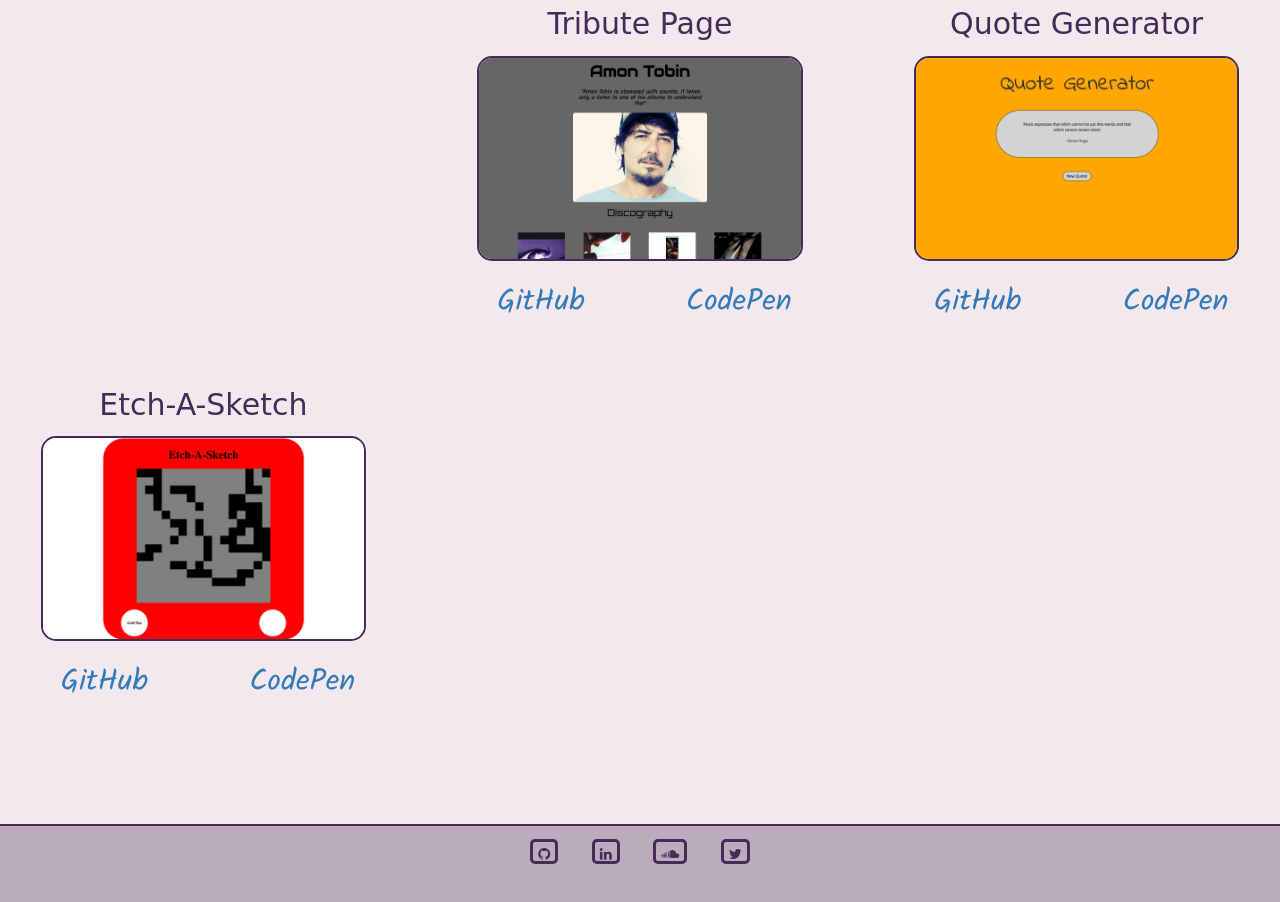
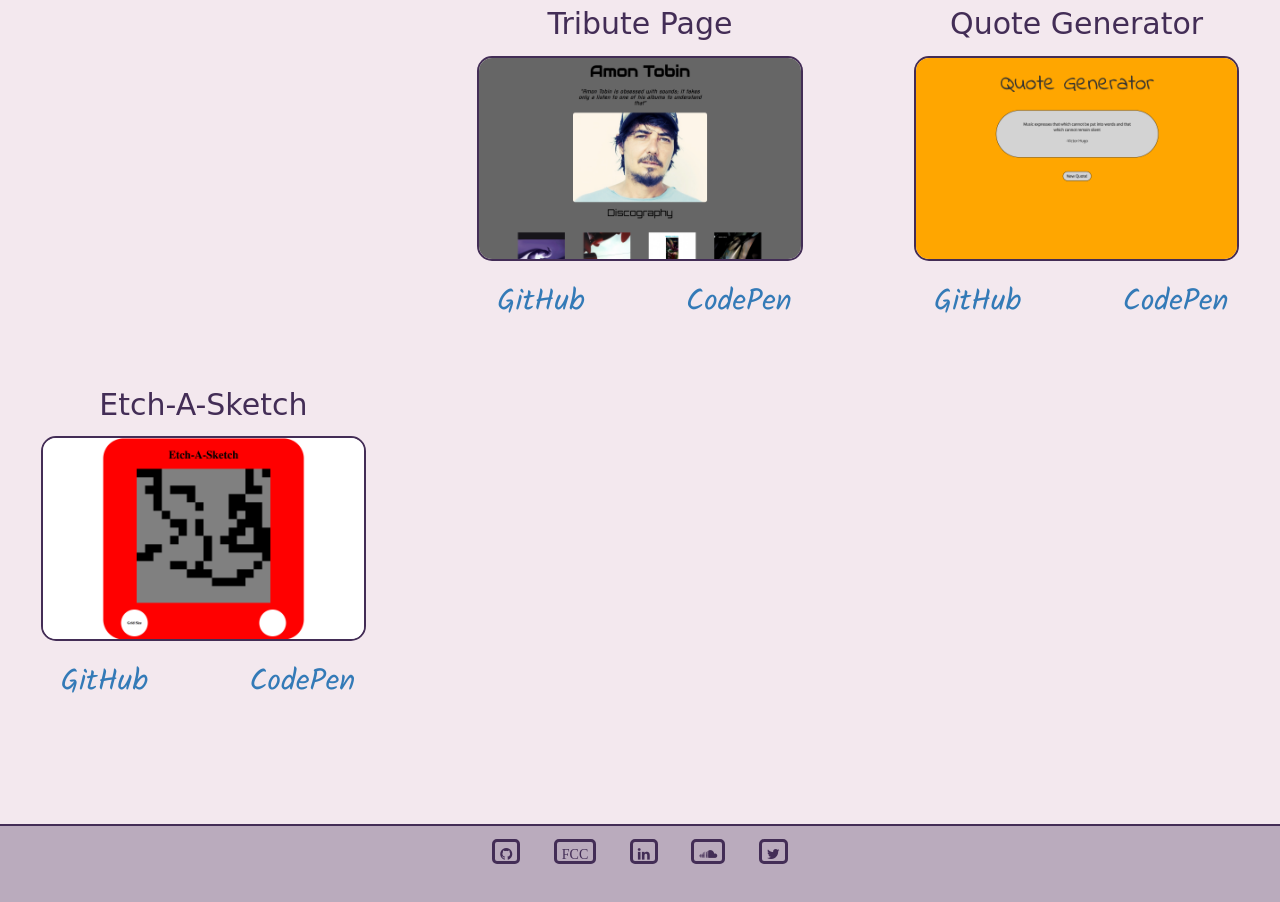
Before and after one commit to jaqviolet/portfolio, a plain HTML site: page index.html in a window 1280 px wide. Shown: the part 1458-2360 px from the top of the page. Drawn offline with nearby package versions, Linux system fonts and the light colour scheme; a web font is replaced by a local one.

Commit message:
fcc link

```diff
--- a/index.html
+++ b/index.html
@@ -292,6 +292,10 @@
     			<span class="fa fa-github"></span>
   			</a>
 
+  			 <a target="_blank" href ="https://www.freecodecamp.com/jaqviolet" class="btn">
+    			<span class="fa">FCC</span>
+  			</a>
+
   			<a target="_blank" href ="https://www.linkedin.com/in/jack-brittain-22547513b/" class="btn btn-social-icon btn-linkedin">
     			<span class="fa fa-linkedin"></span>
 			</a>
```
Also changed, not shown: 3 other files.
